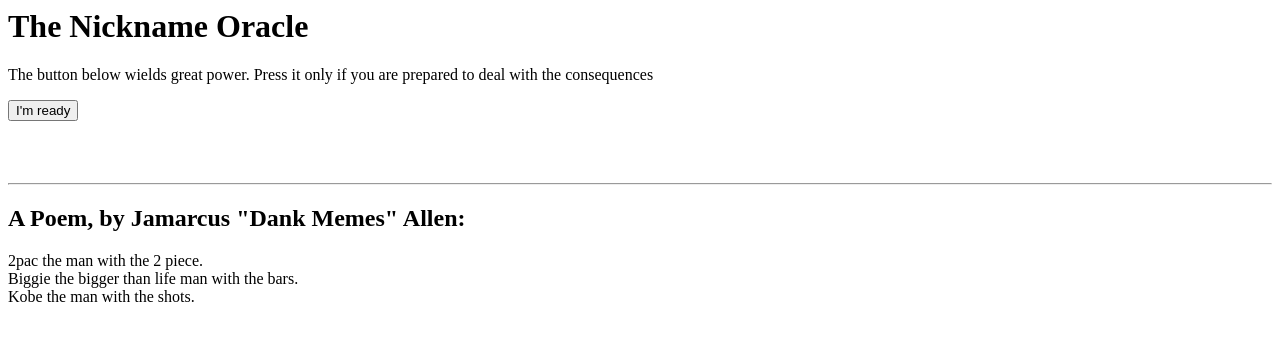
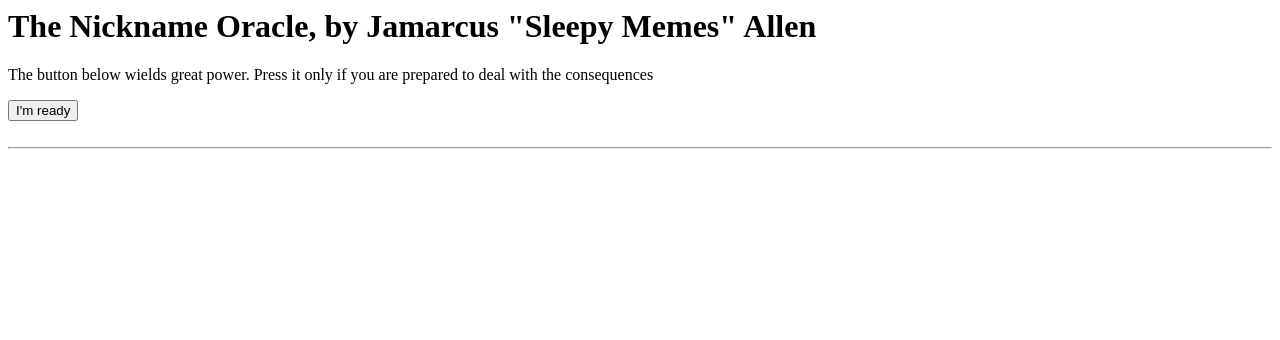
Before and after one commit to evaninja/jamarcus-nicknames, a plain HTML site: page index.html in a window 1280 px wide. Drawn offline with Linux system fonts and the light colour scheme.

Commit message:
Get rid of poem

```diff
--- a/index.html
+++ b/index.html
@@ -1,6 +1,6 @@
 <script src="nickname.js"></script>
 <h1>
-  The Nickname Oracle
+  The Nickname Oracle, by Jamarcus "Sleepy Memes" Allen
 </h1>
 <p>
   The button below wields great power. Press it only if you are prepared to deal with the consequences
@@ -9,16 +9,9 @@
   I'm ready
 </button>
 <br><br>
+<hr>
+<br>
 <div id="nameBlurb"></div>
 <br>
 <div id="nickname"></div>
 <br>
-<hr>
-<h2>
-  A Poem, by Jamarcus "Dank Memes" Allen:
-</h2>
-<p>
-  2pac the man with the 2 piece.<br>
-  Biggie the bigger than life man with the bars. <br>
-  Kobe the man with the shots.<br>
-</p>
```
